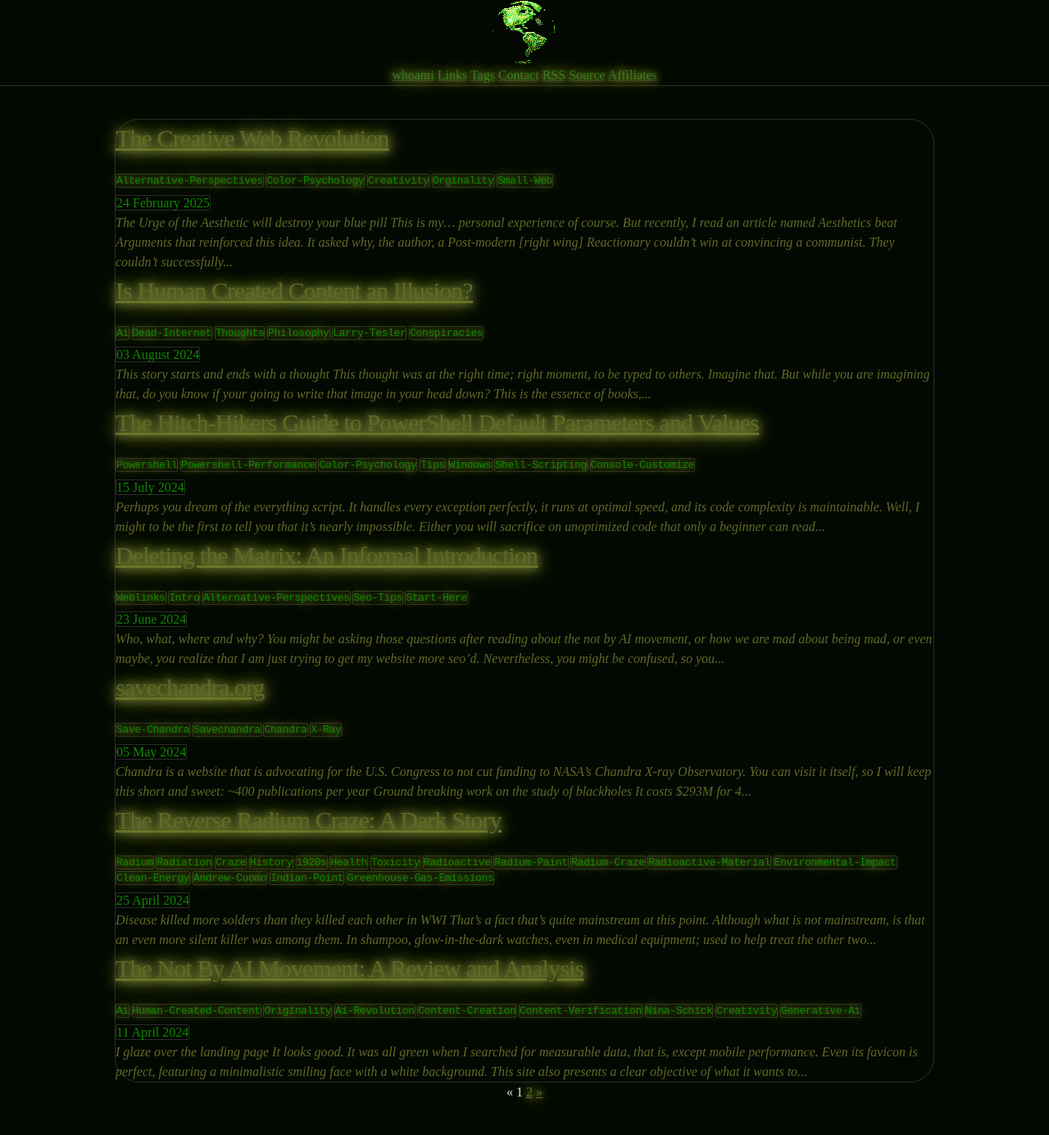
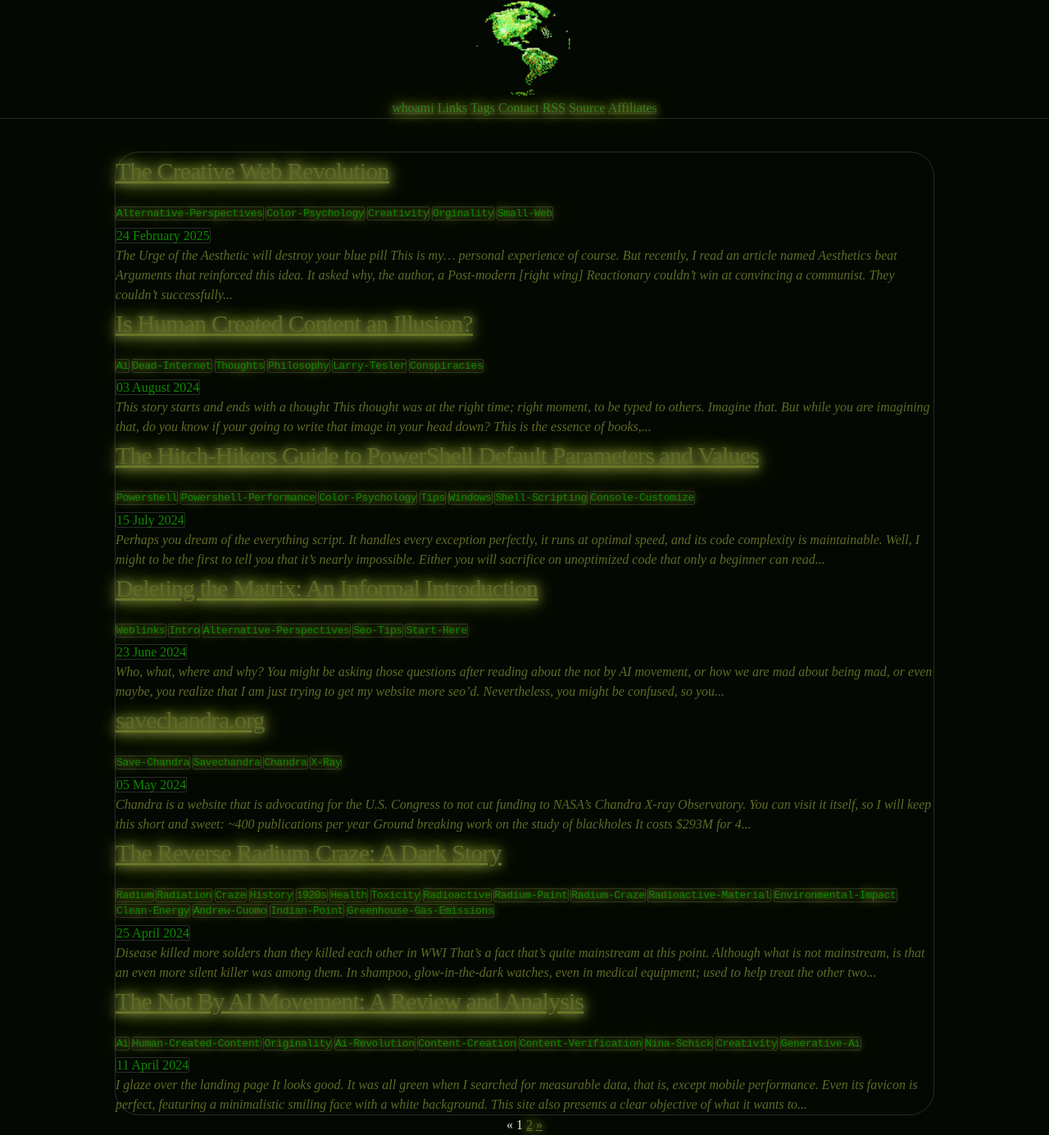
Before and after one commit to CamoCatX/camocatx.github.io, a Jekyll site: the page built from index.html, in a window 1280 px wide. Shown: the whole page at 82% size. Built offline with Jekyll 4.4.1, drawn with Linux system fonts in a browser that asks for light colours; the list of posts is cut into pages by our own code; before the commit the page ends 1345 px from its top, so only the background shows below that.

Commit message:
Update header.html

```diff
--- a/_includes/header.html
+++ b/_includes/header.html
@@ -1,6 +1,6 @@
 <header>
     <a style="display:flex; justify-content:center;" href="{{ "/" | prepend: site.baseurl | replace: '//', '/' }}" aria-label="Link to go Home" >
-   <img src="/assets/mundo.gif" alt="Home" decoding="async">
+   <img src="/assets/mundo.gif" alt="Home" decoding="async" height="120px" width="120px">
     </a>
       {% include links.html %}
 </header>
```
